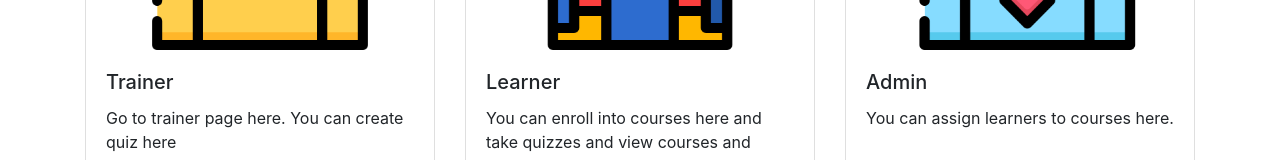
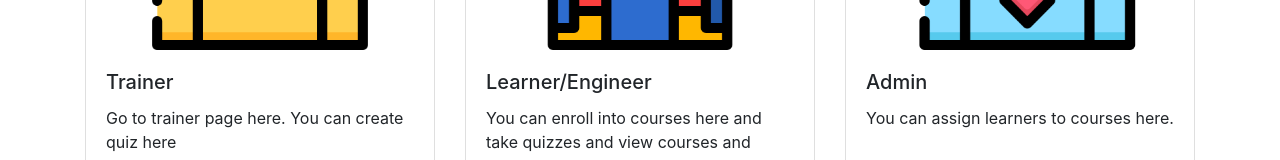
Before and after one commit to haziqilham/SPM-G8T6-FINAL, a plain HTML site: page index.html in a window 1280 px wide. Shown: the part 379-539 px from the top of the page. Drawn offline with nearby package versions, Linux system fonts and the light colour scheme.

Commit message:
Change home page wording

```diff
--- a/index.html
+++ b/index.html
@@ -63,7 +63,7 @@
                 <div class="card h-100">
                     <img src="./assets/learner.png" class="card-img-top" alt="...">
                     <div class="card-body">
-                        <h5 class="card-title">Learner</h5>
+                        <h5 class="card-title">Learner/Engineer</h5>
                         <p class="card-text">You can enroll into courses here and take quizzes and view courses and classes
                         </p>
                     </div>
```
